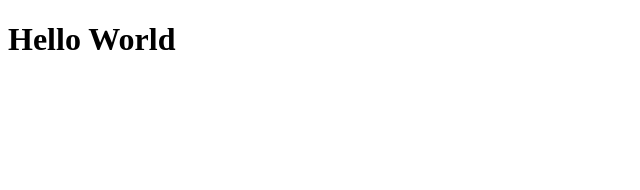
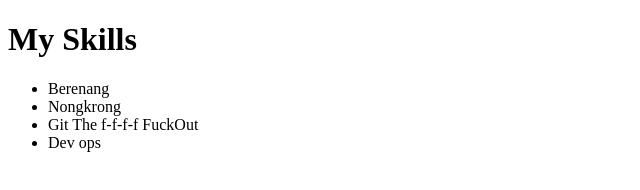
Before and after one commit to KunWardhana/Day2, a plain HTML site: page index.html in a window 1280 px wide. Shown: the whole page, without its empty margins (0-640 px from the left). Drawn offline with Linux system fonts and the light colour scheme.

Commit message:
Belajar foreach

```diff
--- a/index.html
+++ b/index.html
@@ -6,7 +6,11 @@
     <title>Document</title>
 </head>
 <body>
-    <h1>Hello World</h1>
+    <h1>My Skills</h1>
+    <div id="skills">
+
+    </div>
+
     <script src="main.js"></script>
 </body>
 </html>
--- a/main.js
+++ b/main.js
@@ -1,9 +1,29 @@
+// Ambil Element
 
-var myName = "Kun"
-myName = "Chad"
-console.log(myName)
+const skills= document.getElementById('skills')
 
-// const gabisa diubah
-const myCar = "Cepet"
-// myCar = "Honda Freed"
-console.log(myCar)
+//buat variable
+const mySkills = ["Berenang", "Nongkrong", "Git The f-f-f-f FuckOut"]
+
+mySkills.push("Dev ops"); //normal function
+console.log(mySkills);
+
+//foreach
+mySkills.forEach(showskill);
+
+function showskill(mySkill){
+    console.log(mySkill)
+}
+
+//pokoknya for each ngambil semuanya gausa ribet pake variable
+//btw cons kaga bisa diinisialisasi ulang
+//cons bisa di push atau di pop
+
+
+let parent = "<ul>"
+mySkills.forEach((mySkill) =>
+parent  += `<li>${mySkill}</li>`)
+//console.log(mySkill))  // => arrow function
+parent +="</ul>"
+
+skills.innerHTML = parent;
```
